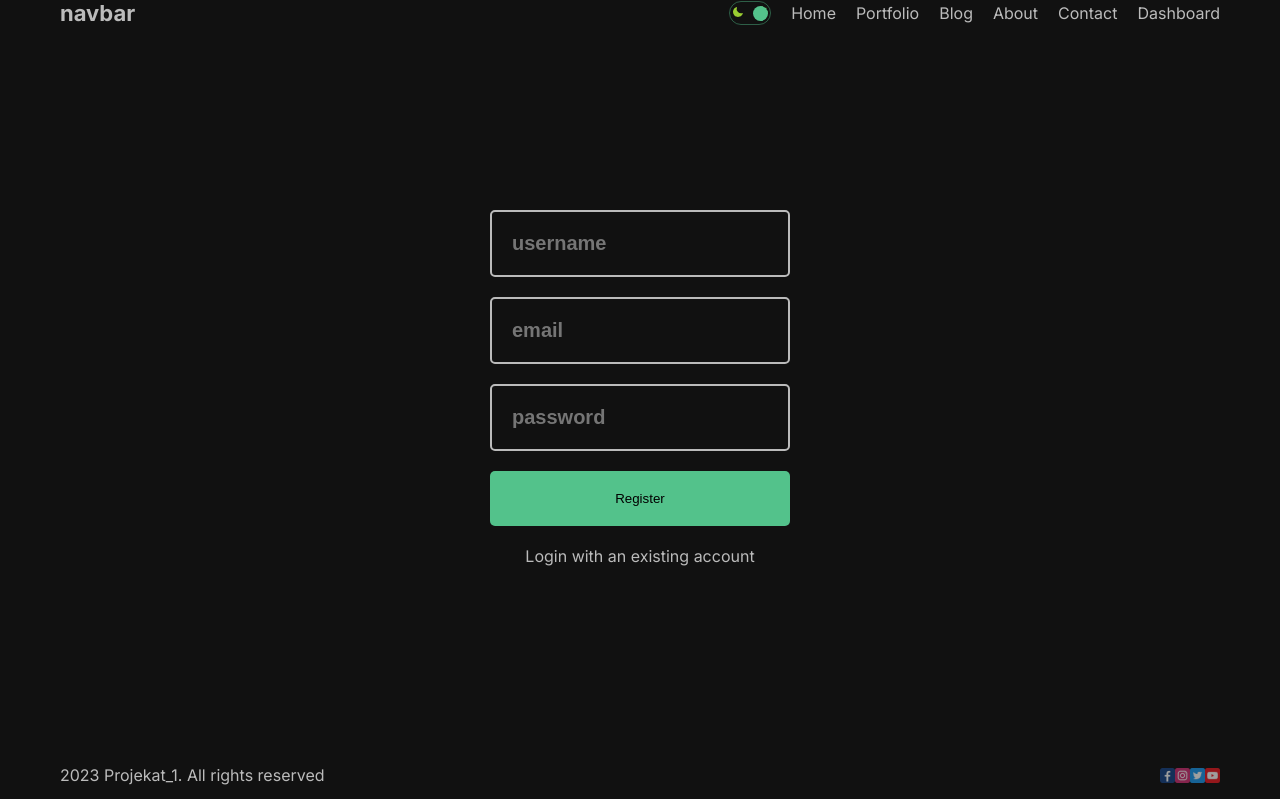
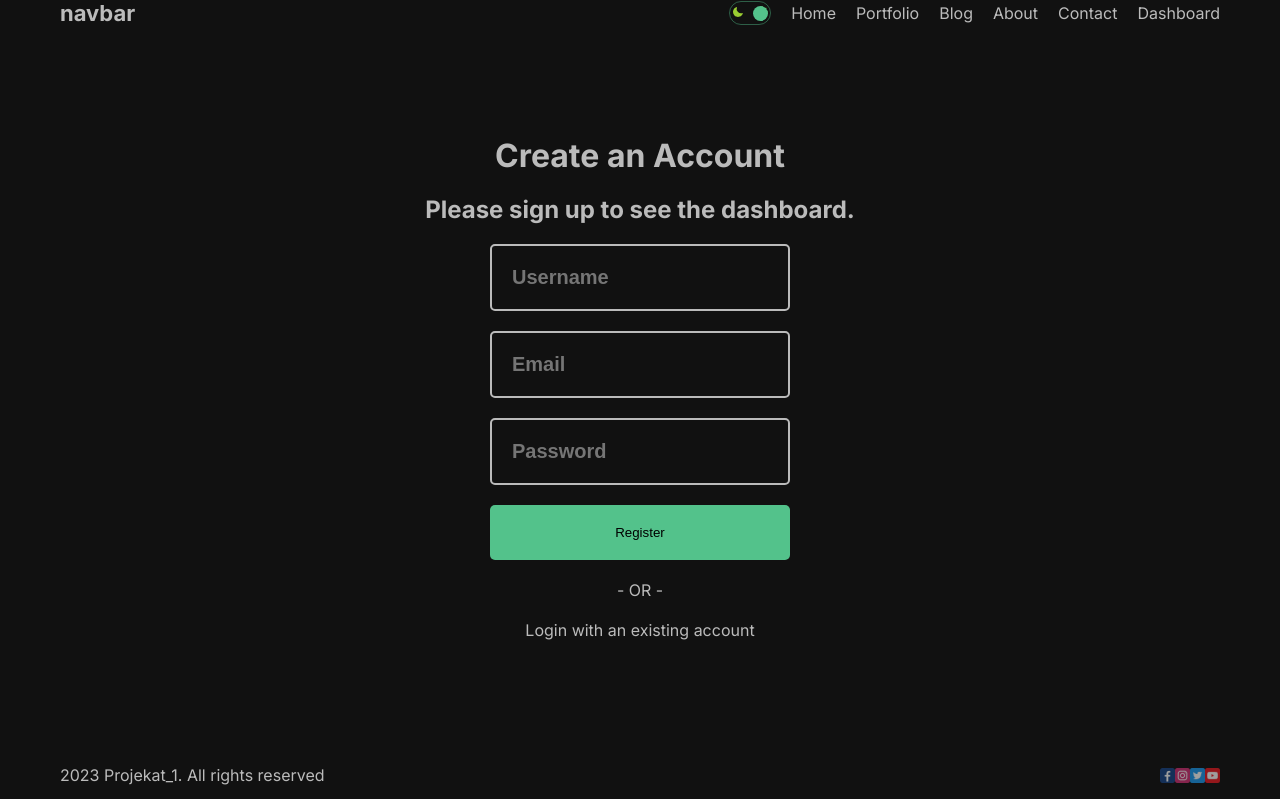
Before and after one commit to Slavisa-from-Bosnia/projekat_1, a Next.js app: page /dashboard/register in a window 1280 px wide. Shown: the top 799 px of the page. Built offline with nearby package versions, Linux system fonts and the light colour scheme; no server answers.

Commit message:
register page

```diff
--- a/src/app/dashboard/register/page.jsx
+++ b/src/app/dashboard/register/page.jsx
@@ -1,16 +1,15 @@
-"use client"
-
+"use client";
 import React, { useState } from "react";
 import styles from "./page.module.css";
 import Link from "next/link";
-import { useRouter } from "next/router";
+import { useRouter } from "next/navigation";
 
 const Register = () => {
-    const [err, setErr] = useState(false);
+  const [error, setError] = useState(null);
 
-    const router = useRouter
+  const router = useRouter();
 
-    const handleSubmit =async (e) =>{
+  const handleSubmit = async (e) => {
     e.preventDefault();
     const name = e.target[0].value;
     const email = e.target[1].value;
@@ -28,43 +27,45 @@
           password,
         }),
       });
-
-            res.status ===201 && router.push("/dashboard/login?success=Account has been created");
-
-
+      res.status === 201 && router.push("/dashboard/login?success=Account has been created");
     } catch (err) {
-            setErr(true);
+      setError(err);
+      console.log(err);
     }
   };
 
   return (
     <div className={styles.container}>
-            <form className={styles.form} onSubmit={handleSubmit}>
+      <h1 className={styles.title}>Create an Account</h1>
+      <h2 className={styles.subtitle}>Please sign up to see the dashboard.</h2>
+      <form onSubmit={handleSubmit} className={styles.form}>
         <input
           type="text"
-                    placeholder="username"
+          placeholder="Username"
+          required
           className={styles.input}
-                    required
         />
         <input
-                    type="email"
-                    placeholder="email"
+          type="text"
+          placeholder="Email"
+          required
           className={styles.input}
-                    required
         />
         <input
           type="password"
-                    placeholder="password"
+          placeholder="Password"
+          required
           className={styles.input}
-                    required
         />
         <button className={styles.button}>Register</button>
-
+        {error && "Something went wrong!"}
       </form>
-            <Link href="/dashboard/login">Login with an existing account</Link>
-            {err&&"Something went wrong!"}
+      <span className={styles.or}>- OR -</span>
+      <Link className={styles.link} href="/dashboard/login">
+        Login with an existing account
+      </Link>
     </div>
-    )
-}
+  );
+};
 
 export default Register;
```
Lines whose indentation alone changed are shown as unchanged.
